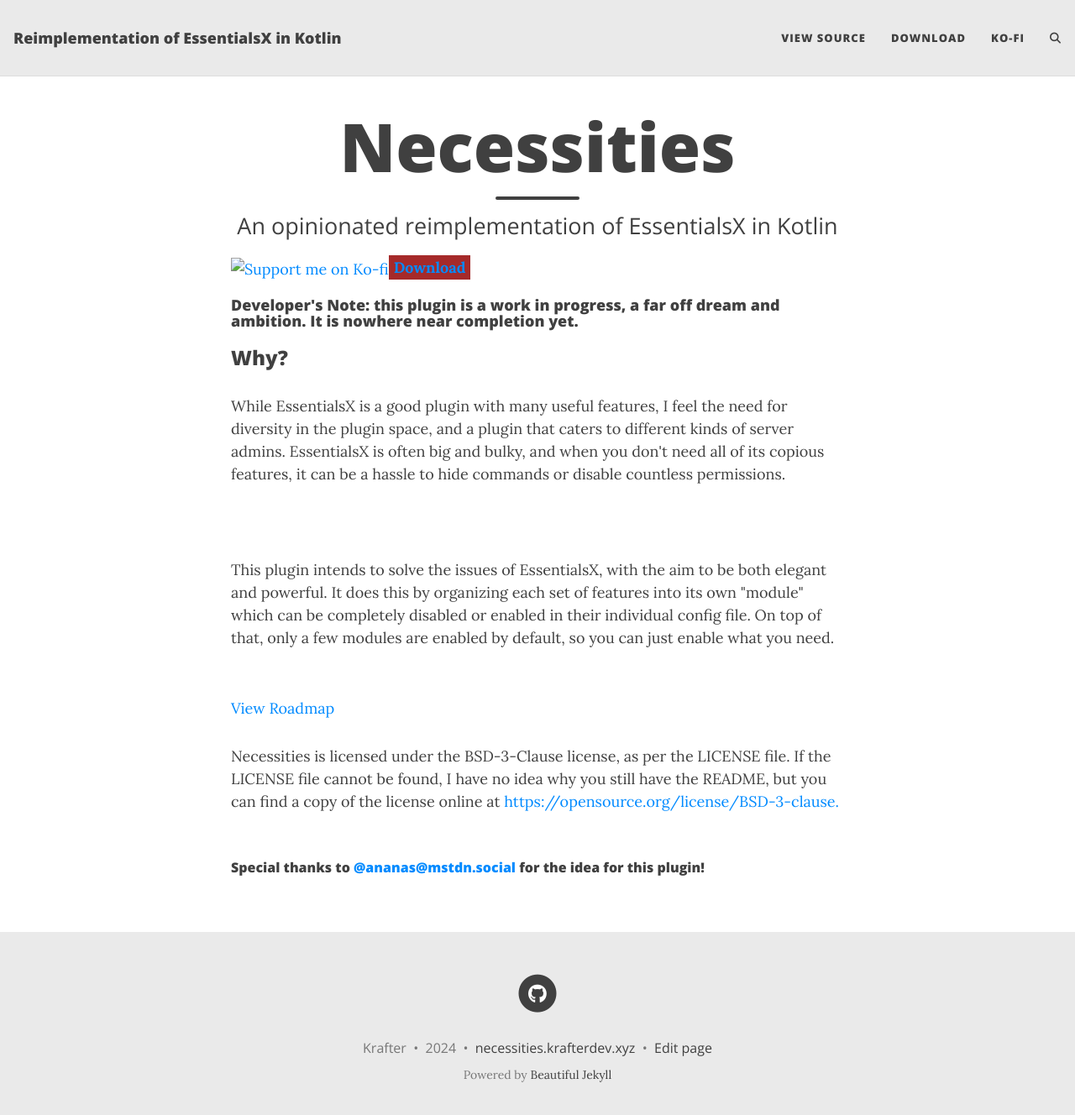
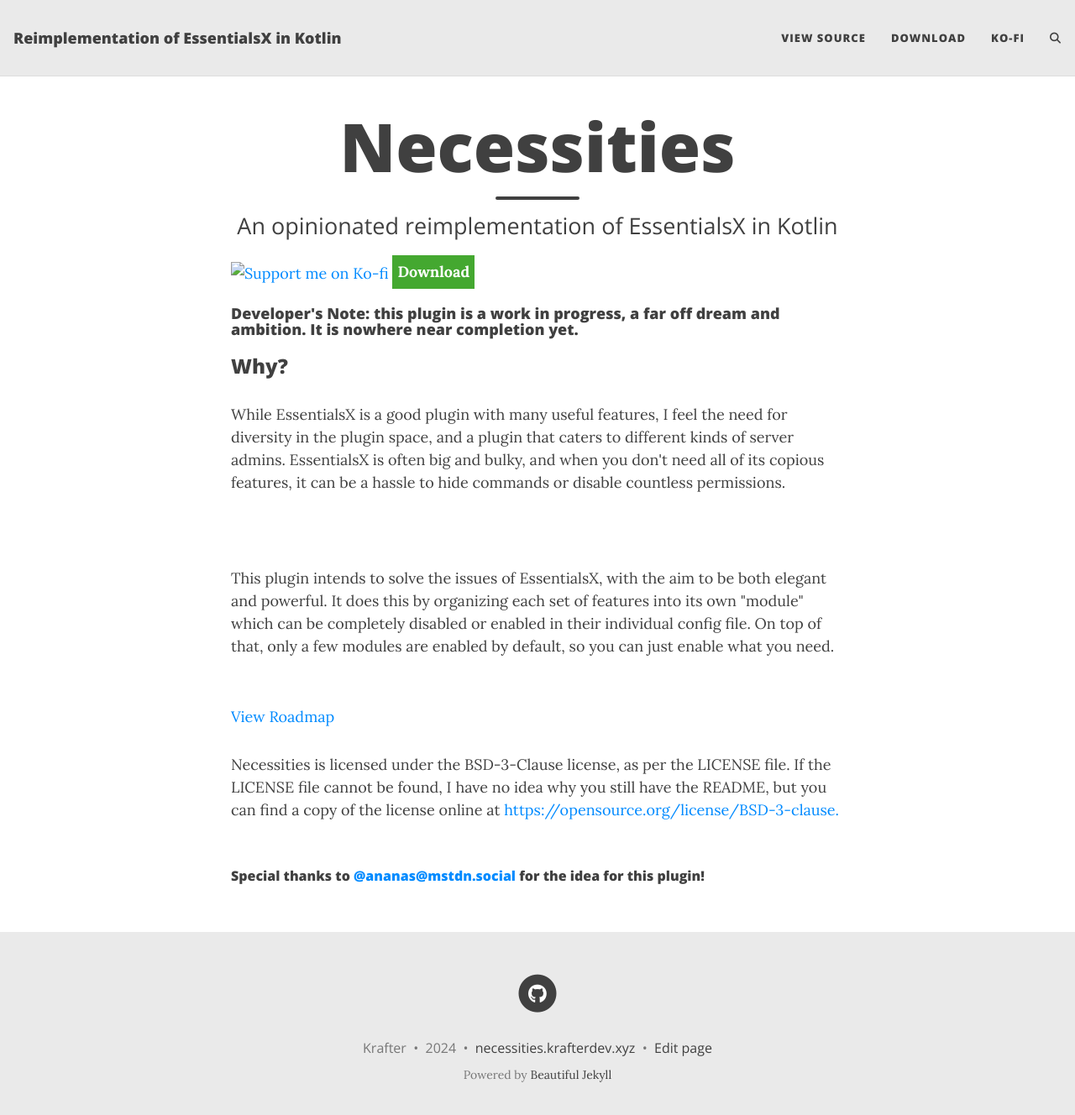
Before and after one commit to TheKrafter/NecessitiesWebpage, a Jekyll site: the page built from index.html, in a window 1280 px wide and 1341 px high. Shown: the top 1328 px of the window at 84% size. Built offline with Jekyll 4.4.1, drawn with Linux system fonts in a browser that asks for light colours; comment, search, counter and statistics services are not loaded.

Commit message:
Update index.html

```diff
--- a/index.html
+++ b/index.html
@@ -4,7 +4,7 @@
 subtitle: An opinionated reimplementation of EssentialsX in Kotlin
 ---
 
-<a href="https://ko-fi.com/G2G5DO1DO"><img src="https://ko-fi.com/img/githubbutton_sm.svg" alt="Support me on Ko-fi" height="40"></a><button style="border: none; background-color: brown; color: white; font-weight: 600;" type="button"><a href="https://github.com/TheKrafter/Necessities/releases/latest">Download</a></button>
+<a href="https://ko-fi.com/G2G5DO1DO"><img src="https://ko-fi.com/img/githubbutton_sm.svg" alt="Support me on Ko-fi" height="40"></a> <button style="border: none; background-color: rgb(68, 168, 48); color: white; font-weight: 600; height: 40px; width: 100;" type="button"><a style="color: white; text-decoration: none;" href="https://github.com/TheKrafter/Necessities/releases/latest">Download</a></button>
 
 <h4>Developer's Note: this plugin is a work in progress, a far off dream and ambition. It is nowhere near completion yet.</h4>
 
```
